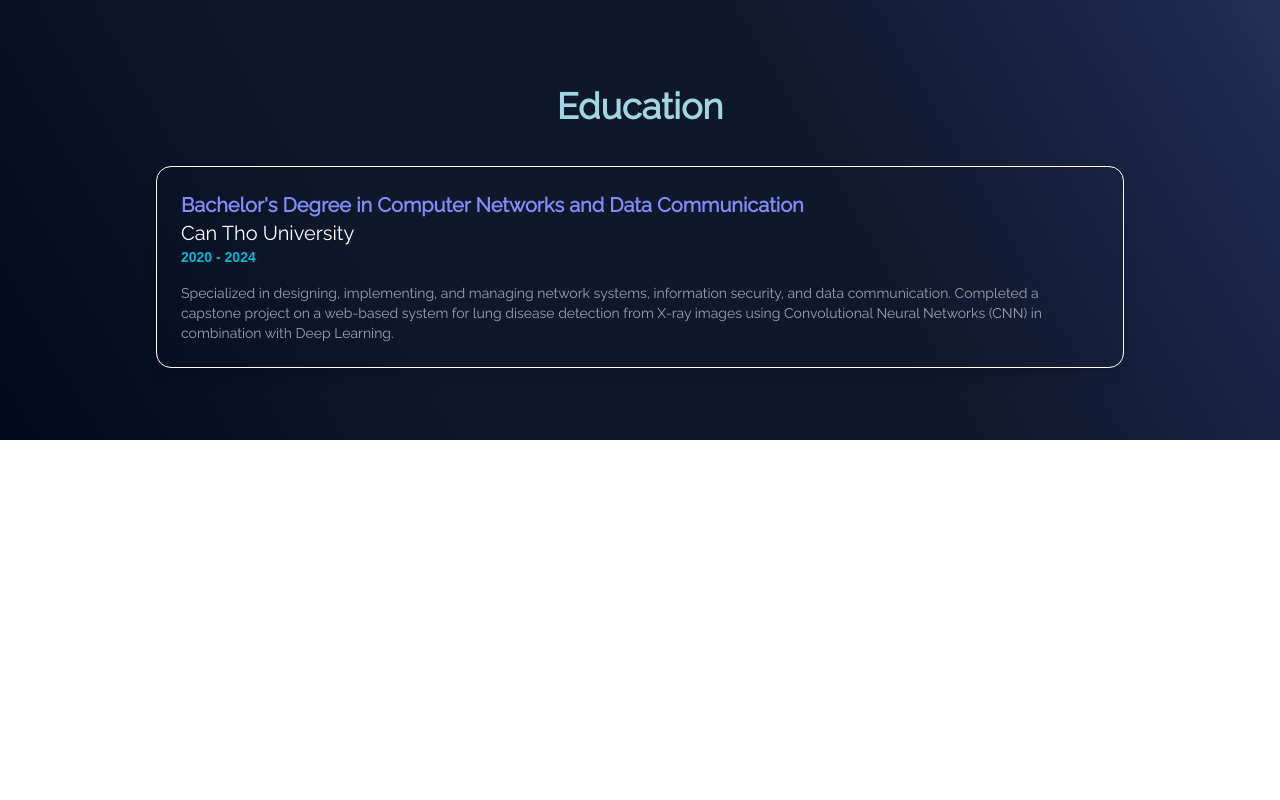
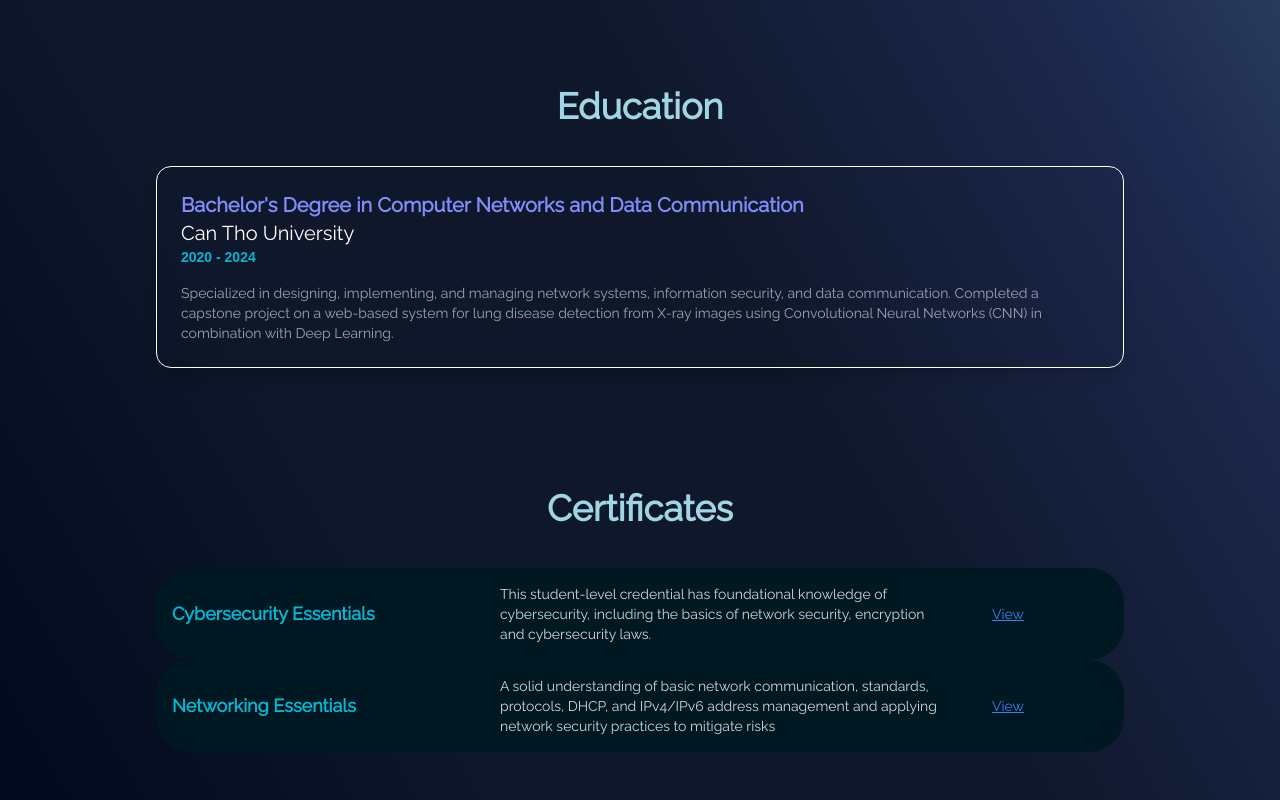
Before and after one commit to DuyIt7033/portfoliov2, a website: page index.html in a window 1280 px wide. Shown: the part 2328-3128 px from the top of the page. Before the commit the page ends 2768 px from the top, so only its background shows below. Drawn offline with nearby package versions, Linux system fonts and the light colour scheme.

Commit message:
Update Certificates page

```diff
--- a/index.html
+++ b/index.html
@@ -35,7 +35,8 @@
         <div class="social-icons mt-4 py-2 flex space-x-4">
           <a href="#"><i class="fab fa-twitter text-white text-xl"></i></a>
           <a href="#"><i class="fab fa-facebook-f text-white text-xl"></i></a>
-          <a href="#"><i class="fab fa-linkedin-in text-white text-xl"></i></a>
+          <a href="https://www.linkedin.com/in/duynhut-dev326/"><i
+              class="fab fa-linkedin-in text-white text-xl"></i></a>
         </div>
       </div>
 
@@ -250,6 +251,7 @@
   </div>
   <!-- End Experience  -->
 
+  <!-- Education -->
   <div class="container-edu mx-auto px-4 py-12 flex flex-col justify-center items-center" style="max-width: 1000px">
     <h1 class="text-4xl font-bold text-center text-transparent bg-clip-text mb-10" style="color: #A0D6E3;">
       Education</h1>
@@ -265,6 +267,42 @@
         data communication. Completed a capstone project on a web-based system for lung disease detection from X-ray
         images using Convolutional Neural Networks (CNN) in combination with Deep Learning.</p>
     </div>
+  </div>
+
+  <!-- End Education -->
+  <!-- Certificates -->
+  <div class="container-cer mx-auto px-4 py-12 flex flex-col justify-center items-center" style="max-width: 1000px">
+    <h1 class="text-4xl font-bold text-transparent bg-clip-text mb-10" style="color: #A0D6E3;">
+      Certificates</h1>
+    <!-- 1 -->
+    <div class="grid grid-cols-2 md:grid-cols-6 gap-4 items-center" style="border-radius: 35px;background: #001822;">
+      <!-- div3 -->
+      <div class="col-span-1 md:col-span-2 p-4 text-cyan-500 font-bold text-sm sm:text-md lg:text-lg">Cybersecurity
+        Essentials</div>
+      <div class="hidden md:block col-span-0 sm:col-span-1 md:col-span-3 p-4 text-sm text-gray-300 text-left ">This
+        student-level credential has foundational knowledge of cybersecurity, including the basics of network security,
+        encryption and cybersecurity laws.</div>
+      <!-- div4 -->
+      <a class="col-span-1 p-4 text-sm text-blue-500 hover:text-blue-700 underline transition duration-200 hover:"
+        href="https://www.credly.com/badges/28d83da4-0929-4f0a-b2bf-97189c300170">
+        View
+      </a>
+    </div>
+
+    <!-- 1 -->
+    <div class="grid grid-cols-2 md:grid-cols-6 gap-4 items-center" style="border-radius: 35px;background: #001822;">
+      <!-- div3 -->
+      <div class="col-span-1 md:col-span-2 p-4 text-cyan-500 font-bold text-sm sm:text-md lg:text-lg">
+        Networking Essentials</div>
+      <div class="hidden md:block col-span-0 sm:col-span-1 md:col-span-3 p-4 text-sm text-gray-300 text-left ">A solid
+        understanding of basic network communication, standards, protocols, DHCP, and IPv4/IPv6 address management
+        and applying network security practices to mitigate risks</div>
+      <!-- div4 -->
+      <a class="col-span-1 p-4 text-sm text-blue-500 hover:text-blue-700 underline transition duration-200 hover:"
+        href="https://drive.google.com/file/d/1RsAUReREx5eEc74cU9GR1YgIIO456waM/view?usp=sharing">
+        View
+      </a>
+    </div>
 </body>
 
 </html>
```
Also changed, not shown: dist/style.css.
